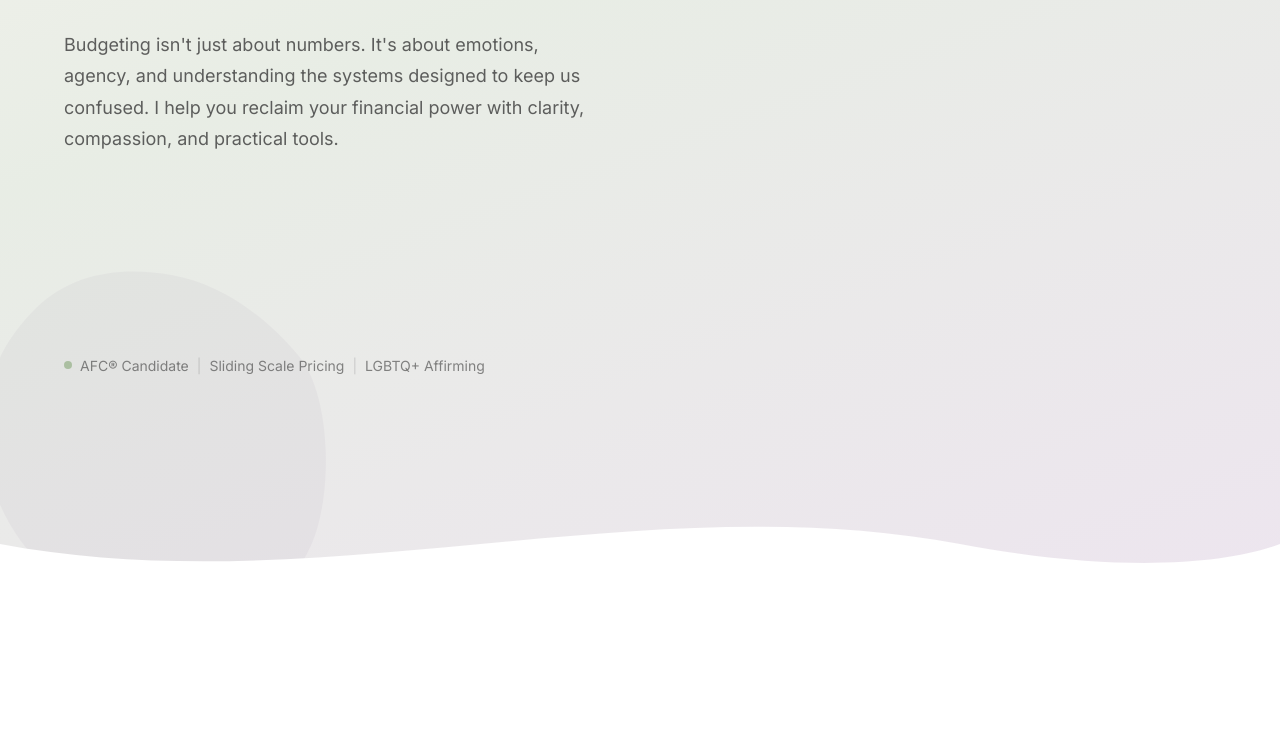
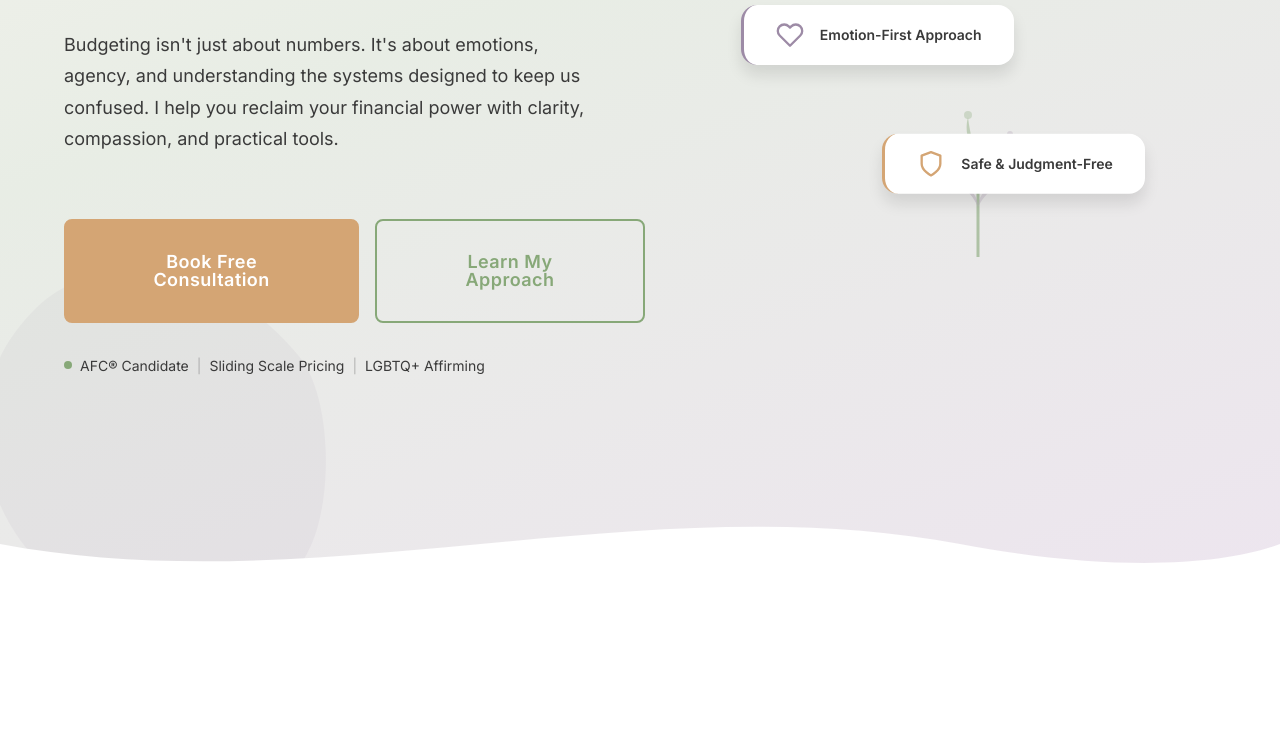
Before and after one commit to hiker-dan/rooted-financial-wellness, a plain HTML site: page index.html in a window 1280 px wide. Shown: the part 567-1296 px from the top of the page. Drawn offline with Linux system fonts and the light colour scheme.

Commit message:
Fix invisible content: use progressive enhancement for animations
Critical bug fix: All page content was invisible because
.animate-on-scroll set opacity:0 in CSS, relying on JavaScript
to reveal elements. If JS didn't execute properly (local file
restrictions, timing, errors), content stayed permanently hidden.

New approach (progressive enhancement):
- Content is ALWAYS visible by default (no opacity:0 in CSS)
- JavaScript adds .js-ready class to <html> when animations are ready
- CSS rule html.js-ready .animate-on-scroll hides elements only then
- IntersectionObserver adds .visible class to reveal on scroll
- If JS fails for any reason, all content remains fully visible

Also fixed:
- Remove aggressive max-width:65ch from global p tag
- Use CSS transitions instead of @keyframes for smoother reveals
- Add requestAnimationFrame for reliable first-paint timing
- Respect prefers-reduced-motion without hiding content

Co-Authored-By: Claude Opus 4.6 <noreply@anthropic.com>

```diff
--- a/css/global.css
+++ b/css/global.css
@@ -56,7 +56,6 @@ h5, h6 {
 /* Paragraphs */
 p {
   margin-bottom: var(--space-sm);
-  max-width: 65ch; /* Optimal reading length */
 }
 
 p:last-child {
@@ -425,17 +424,19 @@ p a {
    ============================================ */
 
 /*
- * Fade-in animation for scroll-triggered elements
- * Applied by JavaScript (animations.js)
+ * Scroll Animation System (Progressive Enhancement)
+ *
+ * IMPORTANT: Content is ALWAYS visible by default.
+ * JavaScript adds .js-ready to <html> when animations are set up.
+ * Only THEN do elements hide and wait for scroll-triggered reveal.
+ * This ensures content is never invisible if JS fails.
  */
-.fade-in {
-  animation: fadeIn var(--transition-slow) ease-out forwards;
-}
 
-@keyframes fadeIn {
+/* Animation keyframes */
+@keyframes fadeInUp {
   from {
     opacity: 0;
-    transform: translateY(20px);
+    transform: translateY(24px);
   }
   to {
     opacity: 1;
@@ -443,11 +444,17 @@ p a {
   }
 }
 
-/*
- * Elements waiting to animate
- */
-.animate-on-scroll {
+/* Only hide elements when JS has confirmed it's ready */
+html.js-ready .animate-on-scroll {
   opacity: 0;
+  transform: translateY(24px);
+  transition: opacity 0.6s ease-out, transform 0.6s ease-out;
+}
+
+/* Reveal elements when they scroll into view */
+html.js-ready .animate-on-scroll.visible {
+  opacity: 1;
+  transform: translateY(0);
 }
 
 /* ============================================
--- a/js/animations.js
+++ b/js/animations.js
@@ -1,88 +1,53 @@
 /*
- * Scroll Animations
+ * Scroll Animations (Progressive Enhancement)
  *
- * Handles fade-in animations for elements as they scroll into view
- * Uses Intersection Observer for performance
+ * Content is ALWAYS visible by default.
+ * This script adds a .js-ready class to <html> to signal that
+ * animations are set up, only THEN do elements hide and fade in.
+ * If this script fails for any reason, all content remains visible.
  */
 
-// ============================================
-// FADE-IN ON SCROLL
-// ============================================
+document.addEventListener('DOMContentLoaded', function() {
+  // Respect user's motion preferences
+  var prefersReducedMotion = window.matchMedia('(prefers-reduced-motion: reduce)');
+  if (prefersReducedMotion.matches) {
+    // Don't add .js-ready, so all content stays fully visible
+    return;
+  }
 
-document.addEventListener('DOMContentLoaded', function() {
+  // Check for IntersectionObserver support
+  if (!('IntersectionObserver' in window)) {
+    // Old browser - keep content visible
+    return;
+  }
+
   // Select all elements with .animate-on-scroll class
-  const animateElements = document.querySelectorAll('.animate-on-scroll');
-
-  // Check if there are elements to animate
+  var animateElements = document.querySelectorAll('.animate-on-scroll');
   if (animateElements.length === 0) return;
 
-  // Intersection Observer options
-  const observerOptions = {
-    threshold: 0.1, // Trigger when 10% of element is visible
-    rootMargin: '0px 0px -50px 0px' // Start animation slightly before element enters viewport
-  };
+  // Signal to CSS that animations are ready
+  // This is what allows .animate-on-scroll elements to start hidden
+  document.documentElement.classList.add('js-ready');
 
   // Create the Intersection Observer
-  const observer = new IntersectionObserver(function(entries, observer) {
-    entries.forEach(entry => {
+  var observer = new IntersectionObserver(function(entries) {
+    entries.forEach(function(entry) {
       if (entry.isIntersecting) {
-        // Add fade-in class when element is visible
-        entry.target.classList.add('fade-in');
-
-        // Optional: Stop observing after animation (performance optimization)
-        // Comment out this line if you want animations to repeat on scroll up
+        // Add visible class to trigger the CSS transition
+        entry.target.classList.add('visible');
+        // Stop watching this element
         observer.unobserve(entry.target);
       }
     });
-  }, observerOptions);
+  }, {
+    threshold: 0.15,
+    rootMargin: '0px 0px -30px 0px'
+  });
 
-  // Observe all animate-on-scroll elements
-  animateElements.forEach(element => {
-    observer.observe(element);
-  });
-});
-
-// ============================================
-// STAGGERED ANIMATION (Optional Enhancement)
-// ============================================
-
-/*
- * If you want sequential animations for grouped elements,
- * you can add delay classes like this:
- */
-
-document.addEventListener('DOMContentLoaded', function() {
-  const animateGroups = document.querySelectorAll('.animate-group');
-
-  animateGroups.forEach(group => {
-    const children = group.querySelectorAll('.animate-on-scroll');
-
-    children.forEach((child, index) => {
-      // Add incremental delay to each child
-      child.style.transitionDelay = `${index * 100}ms`;
+  // Small delay to let the browser paint first, then observe
+  requestAnimationFrame(function() {
+    animateElements.forEach(function(element) {
+      observer.observe(element);
     });
   });
 });
-
-// ============================================
-// REDUCED MOTION SUPPORT
-// ============================================
-
-/*
- * Respect user's motion preferences
- * If user has "prefers-reduced-motion" enabled,
- * disable all animations
- */
-
-document.addEventListener('DOMContentLoaded', function() {
-  const prefersReducedMotion = window.matchMedia('(prefers-reduced-motion: reduce)');
-
-  if (prefersReducedMotion.matches) {
-    // Remove animation classes
-    const animateElements = document.querySelectorAll('.animate-on-scroll');
-    animateElements.forEach(element => {
-      element.classList.remove('animate-on-scroll');
-      element.style.opacity = '1';
-    });
-  }
-});
```
